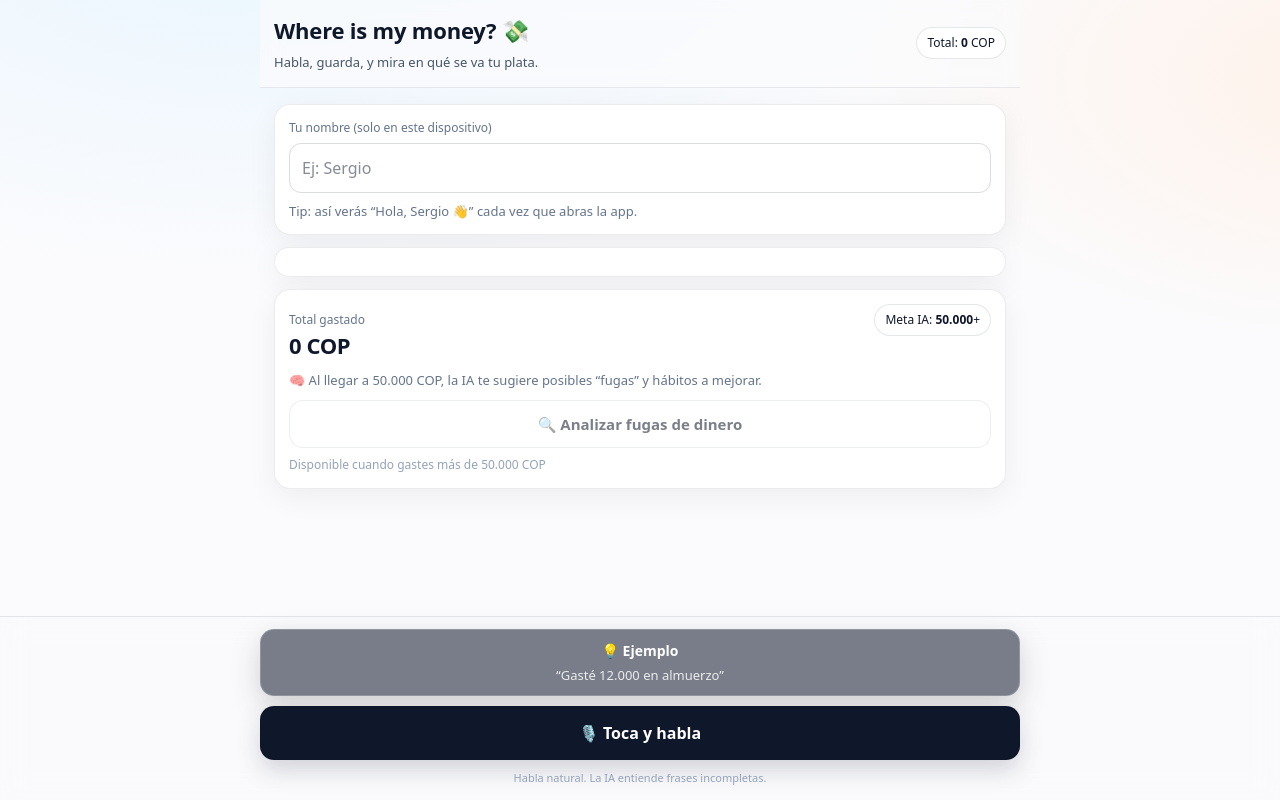
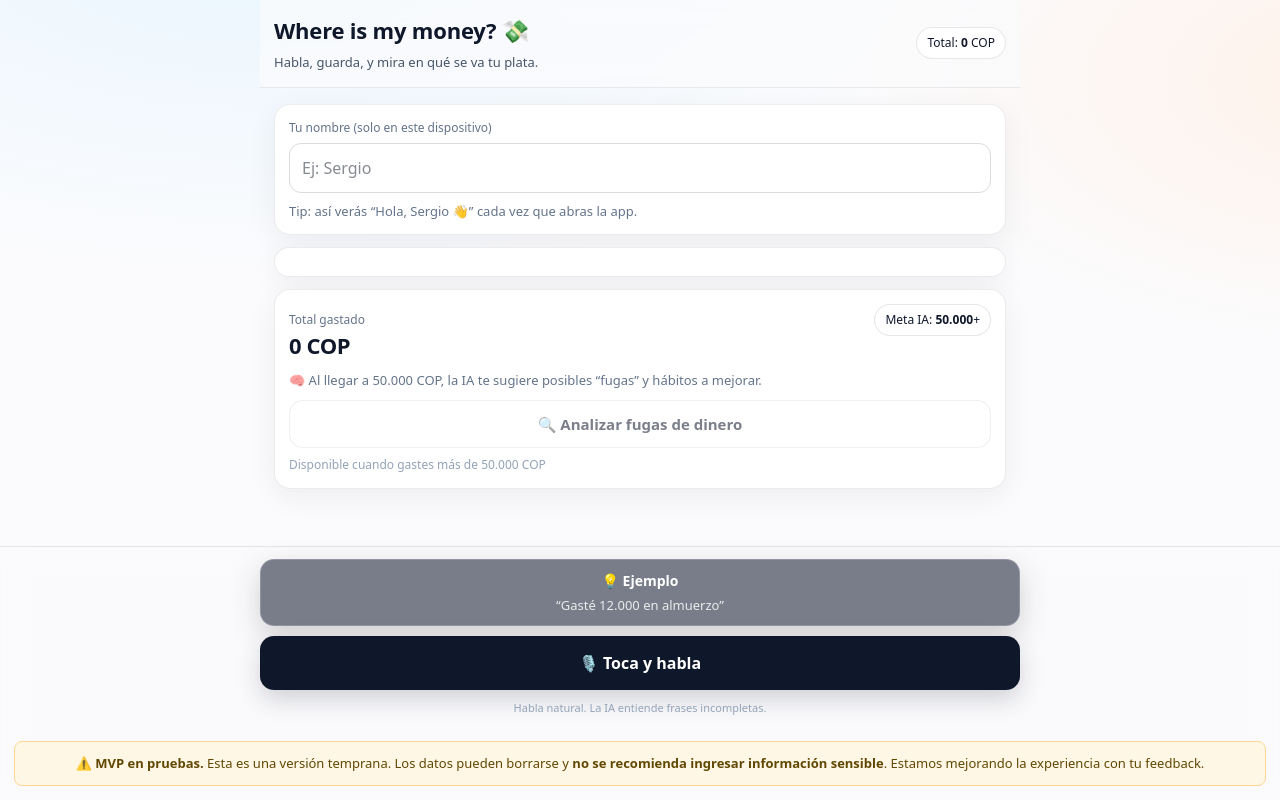
Before and after one commit to sergio-medina-system/where-is-my-money-ai, a Next.js app: page / in a window 1280 px wide. Built offline with nearby package versions, Linux system fonts and the light colour scheme.

Commit message:
chore(ui): make MVP disclaimer more visible with warning banner

```diff
--- a/app/page.tsx
+++ b/app/page.tsx
@@ -646,6 +646,23 @@ export default function Home() {
             Habla natural. La IA entiende frases incompletas.
           </p>
         </div>
+        <div
+          style={{
+            marginTop: 24,
+            padding: "12px 16px",
+            backgroundColor: "#FFF7E6",
+            border: "1px solid #FFD591",
+            borderRadius: 8,
+            fontSize: 13,
+            color: "#614700",
+            textAlign: "center",
+          }}
+        >
+          ⚠️ <strong>MVP en pruebas.</strong> Esta es una versión temprana. Los
+          datos pueden borrarse y{" "}
+          <strong>no se recomienda ingresar información sensible</strong>.
+          Estamos mejorando la experiencia con tu feedback.
+        </div>
       </div>
     </main>
   );
```
